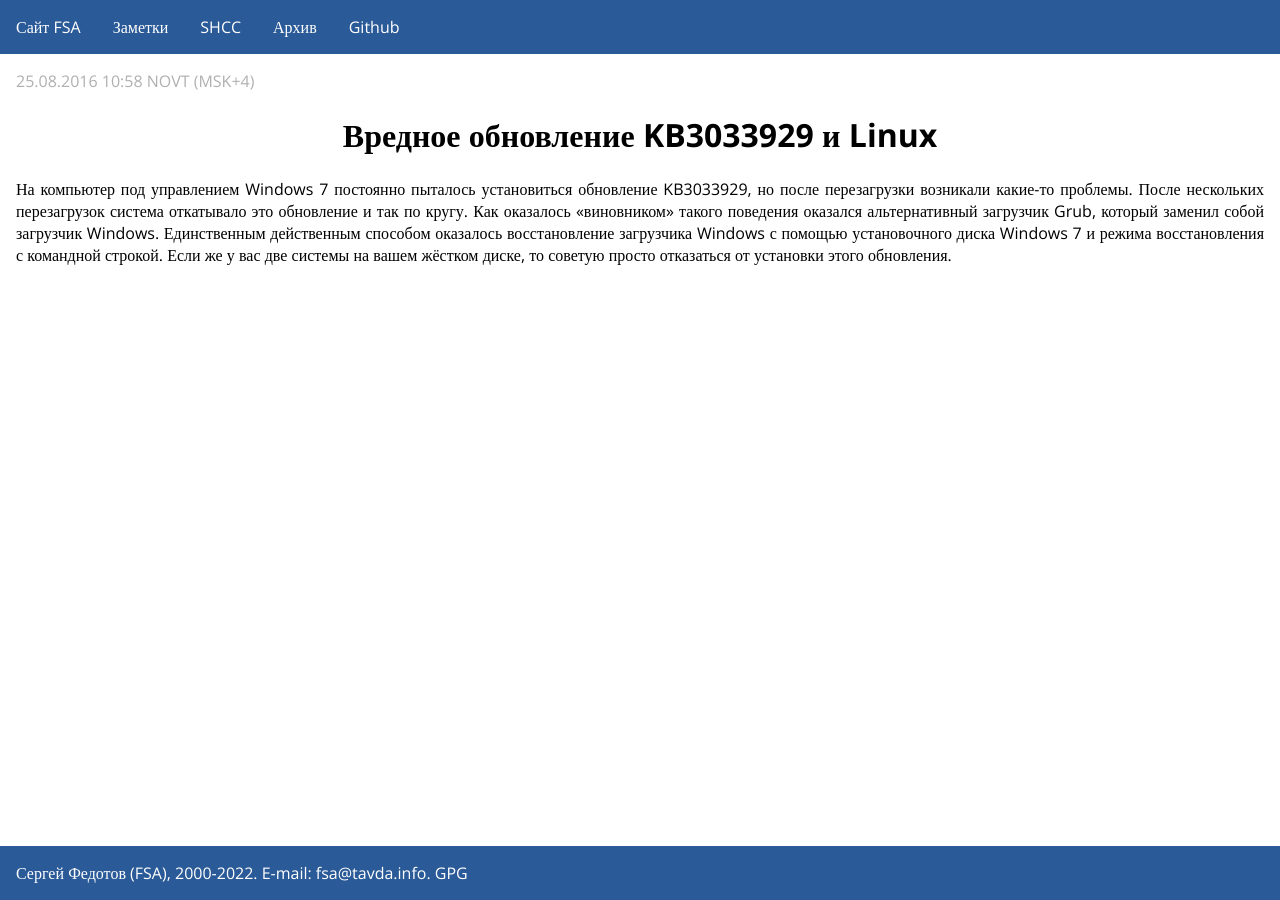
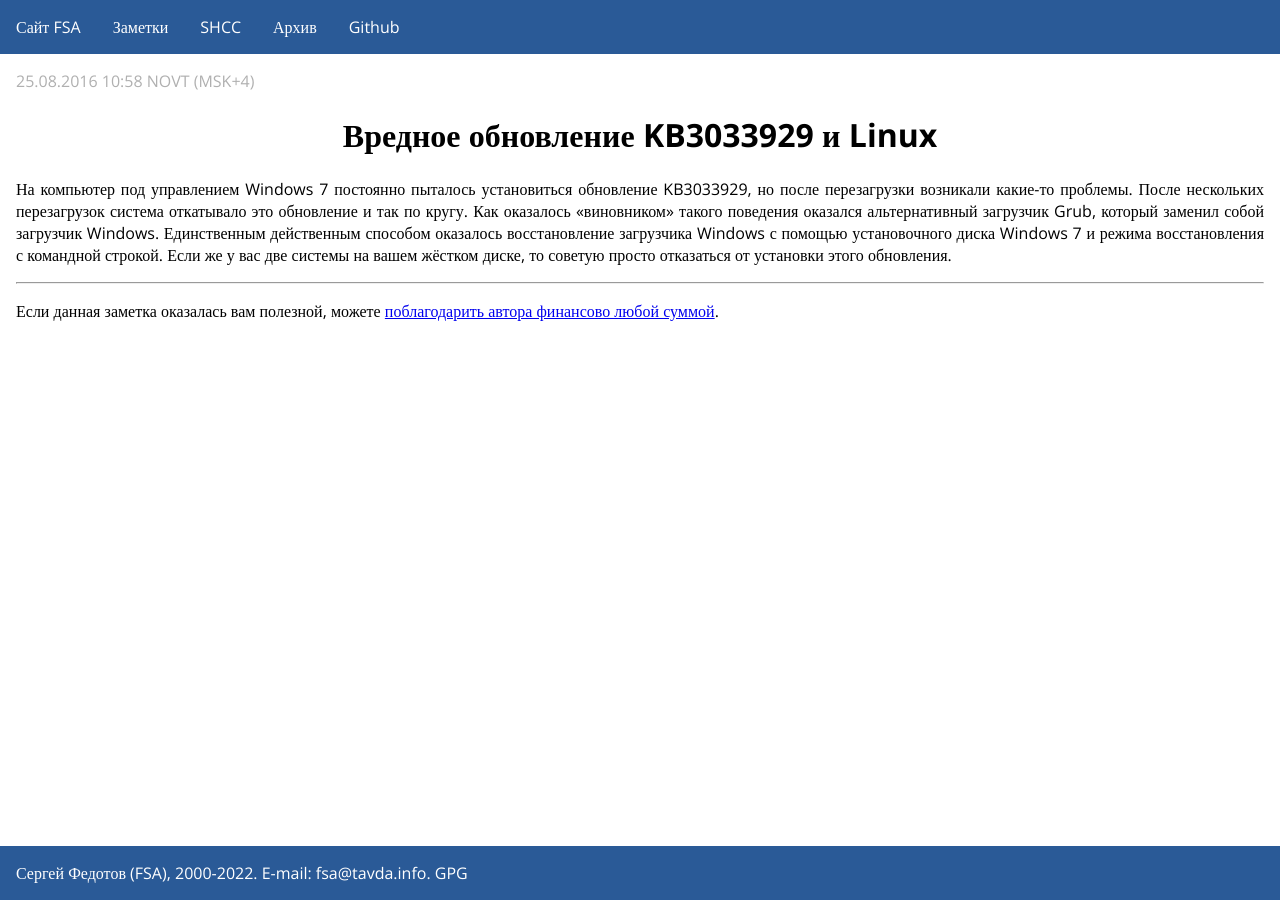
Before and after one commit to fsa/site, a Jekyll site: the page built from _posts/2016-08-25-kb3033929.md, in a window 1280 px wide. Built offline with Jekyll 4.4.1, drawn with Linux system fonts in a browser that asks for light colours.

Commit message:
Ссылка на донат в постах.

```diff
--- a/_layouts/post.html
+++ b/_layouts/post.html
@@ -4,3 +4,5 @@ layout: default
 <div class="post-date">{{ page.date | date: "%d.%m.%Y %H:%M" }} NOVT (MSK+4)</div>
 <h1>{{ page.title }}</h1>
 {{ content }}
+<hr>
+<p>Если данная заметка оказалась вам полезной, можете <a href="https://qiwi.com/n/TAVDA">поблагодарить автора финансово любой суммой</a>.</p>
```
